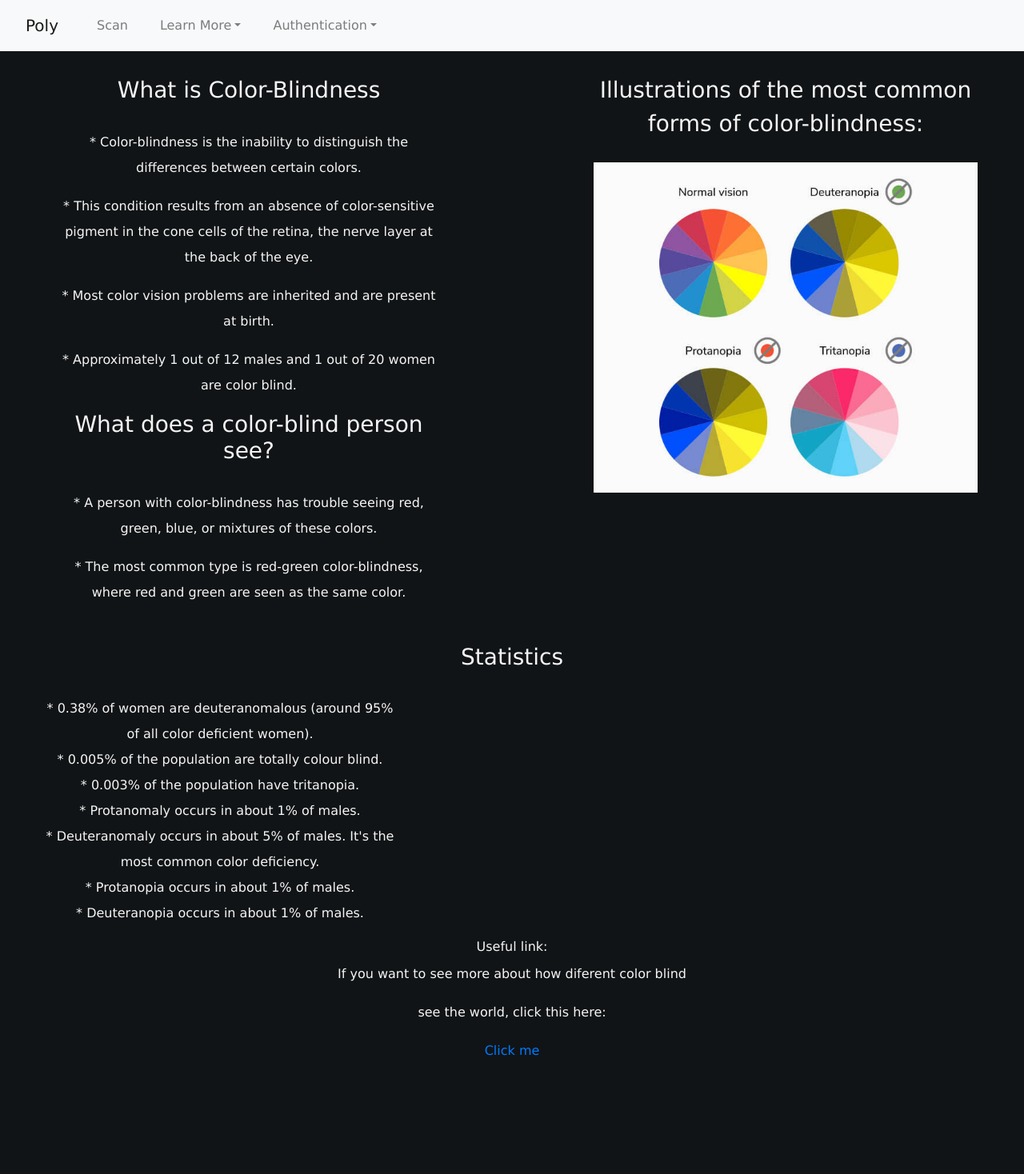
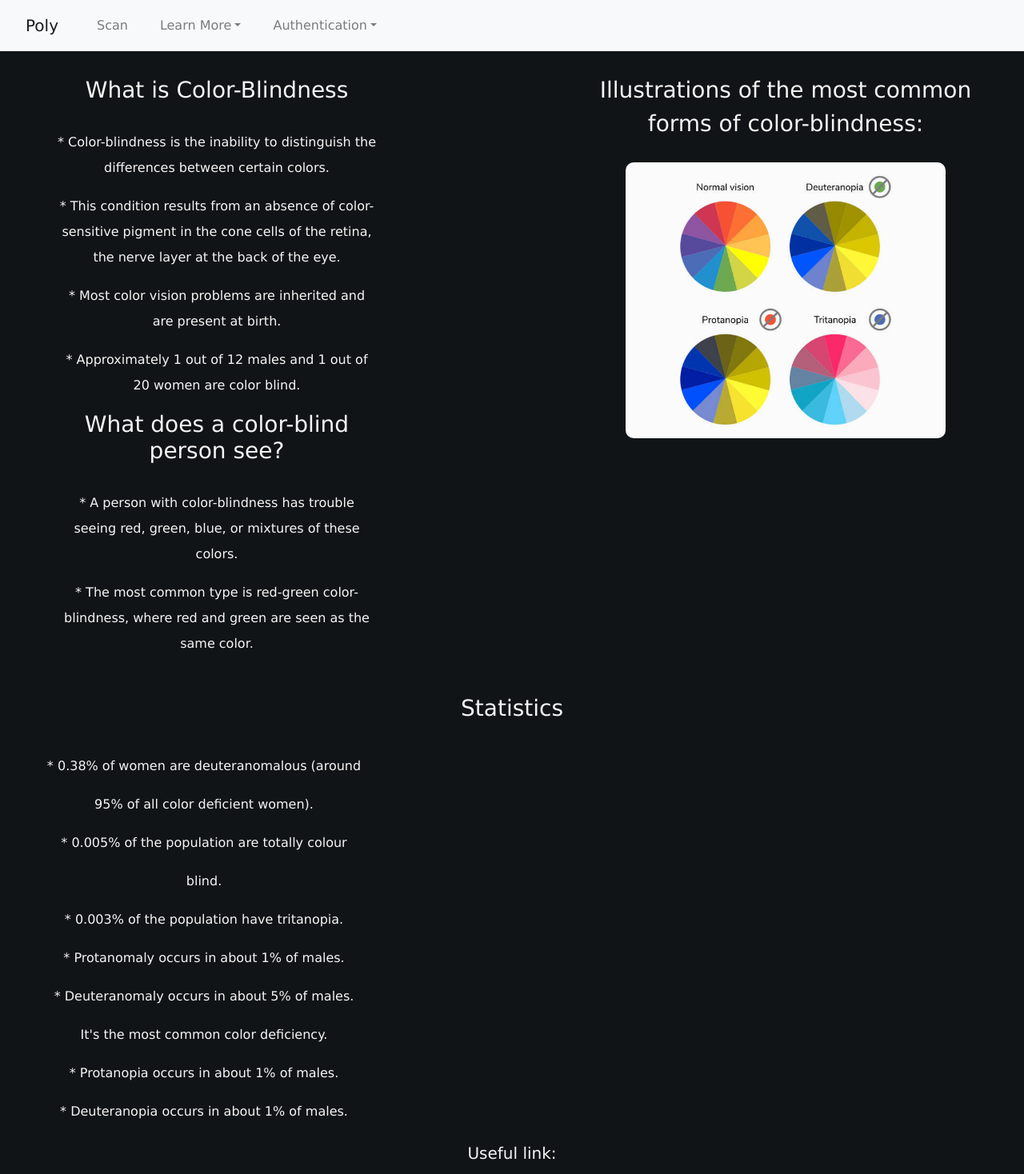
Before and after one commit to anac-jeronimo/Poly-client, a React (Create React App) app: page /facts in a window 1280 px wide. Shown: the top 1468 px of the page at 80% size. Before the commit the page ends 1330 px from the top, so only its background shows below. Built offline with nearby package versions, Linux system fonts and the light colour scheme; no server answers.

Commit message:
facts css minor changes

```diff
--- a/public/stylesheet/Facts.css
+++ b/public/stylesheet/Facts.css
@@ -11,7 +11,7 @@
 }
 
 .bigP {
-
+   width: 50vh;
     margin-top: 4vh;
 }
 
@@ -22,7 +22,8 @@
 }
 .img-stripes{
     margin-top: 3vh;
-    width: 60vh;
+    width: 50vh;
+    border-radius: 10px;
 }
 
 /* .container-fluid {
@@ -40,7 +41,8 @@
 
  .facts-list{
      margin-top: 4vh;
-     width: 60vh;
+     width: 55vh;
+     line-height: 3em;
  }
 
  .facts-page{
@@ -49,3 +51,7 @@
  .bigP > h3 {
      margin-bottom: 4vh;
  }
+
+ .bigP > p {
+     line-height: 2em;
+ }
--- a/src/components/Facts.js
+++ b/src/components/Facts.js
@@ -63,7 +63,7 @@ function Facts() {
         <li> * Protanopia occurs in about 1% of males.</li>
         <li> * Deuteranopia occurs in about 1% of males.</li>
       </ul>
-      <h6>Useful link: </h6>
+      <h5>Useful link: </h5>
       <p>
           If you want to see more about how diferent color blind </p>
           <p>
```
